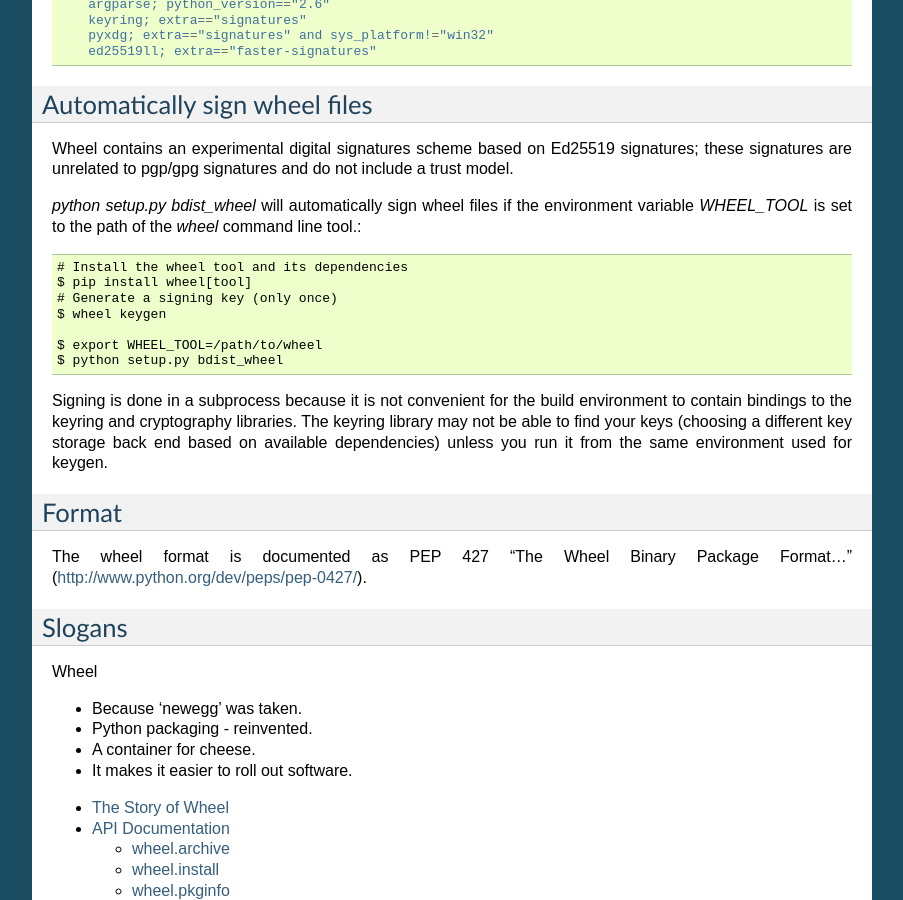
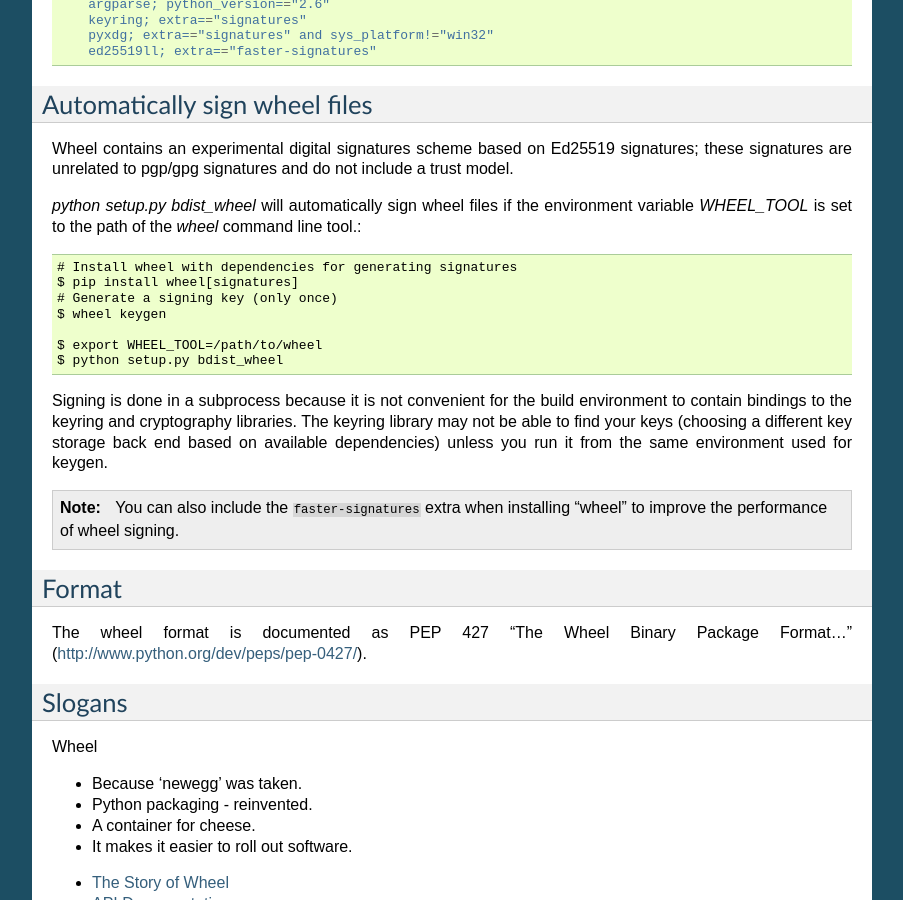
Before and after one commit to pypa/wheel, a Sphinx documentation site: the page built from docs/index.rst, in a window 1280 px wide and 900 px high, scrolled down 3742 px. Shown: the whole window, without its empty margins (198-1101 px from the left). Built offline with Sphinx 7.4.7, drawn with Linux system fonts in a browser that asks for light colours.

Commit message:
Updated wheel signing documentation
Fixes #179.

```diff
--- a/docs/index.rst
+++ b/docs/index.rst
@@ -208,19 +208,22 @@ include a trust model.
 the environment variable `WHEEL_TOOL` is set to the path of the `wheel`
 command line tool.::
 
-	# Install the wheel tool and its dependencies
-	$ pip install wheel[tool]
-	# Generate a signing key (only once)
-	$ wheel keygen
+    # Install wheel with dependencies for generating signatures
+    $ pip install wheel[signatures]
+    # Generate a signing key (only once)
+    $ wheel keygen
 
-	$ export WHEEL_TOOL=/path/to/wheel
-	$ python setup.py bdist_wheel
+    $ export WHEEL_TOOL=/path/to/wheel
+    $ python setup.py bdist_wheel
 
 Signing is done in a subprocess because it is not convenient for the
 build environment to contain bindings to the keyring and cryptography
 libraries. The keyring library may not be able to find your keys (choosing
 a different key storage back end based on available dependencies) unless
 you run it from the same environment used for keygen.
+
+.. note:: You can also include the ``faster-signatures`` extra when
+          installing "wheel" to improve the performance of wheel signing.
 
 Format
 ------
```
